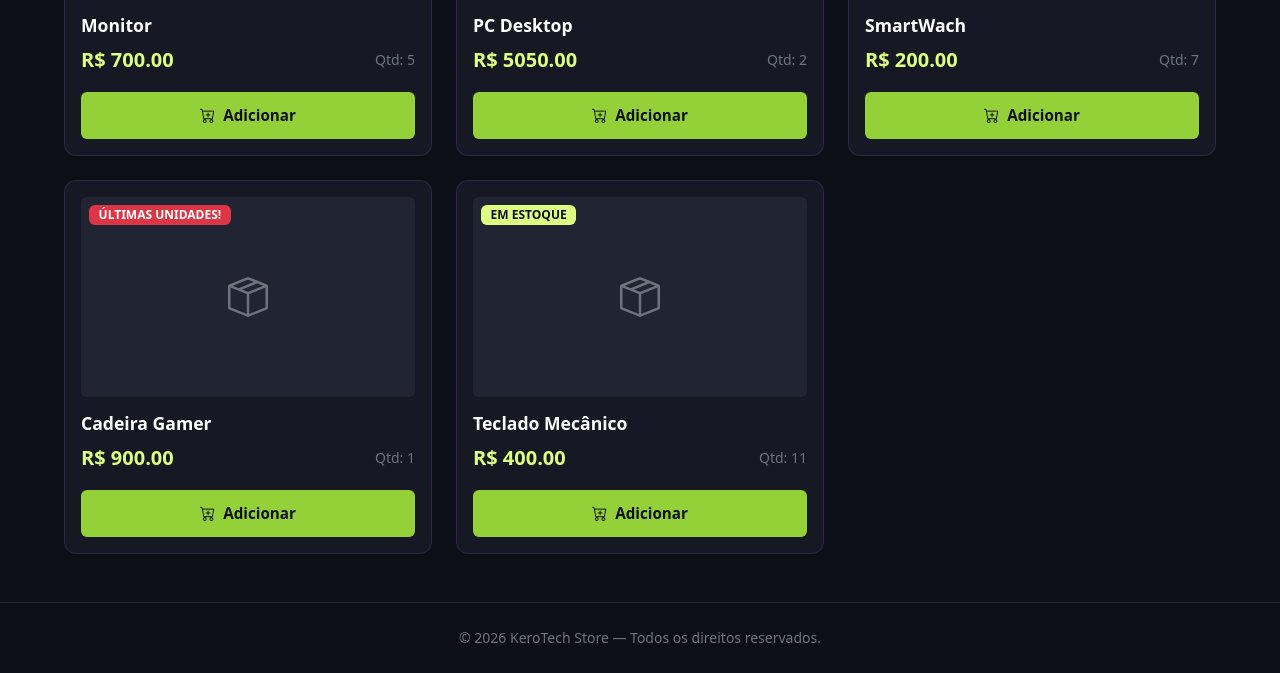
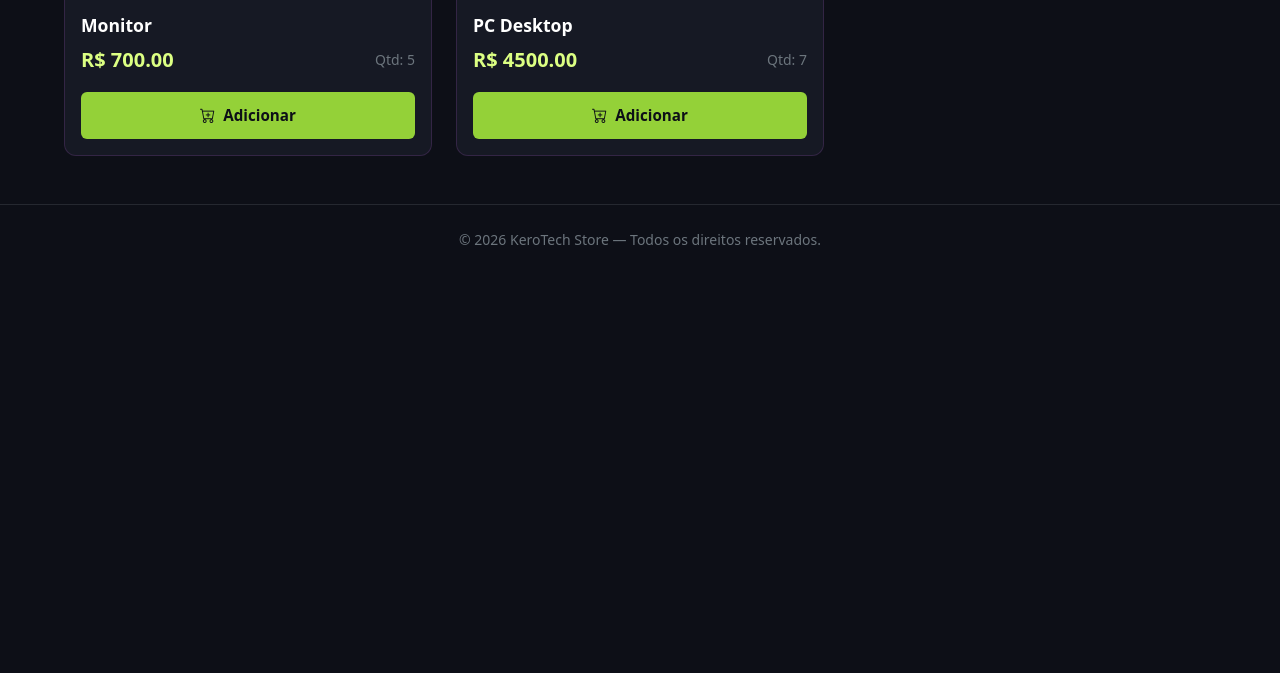
Before and after one commit to GusSaucer/ProjetoDjango, a Django app: page /produtos/ in a window 1280 px wide. Shown: the part 431-1104 px from the top of the page. After the commit the page ends 676 px from the top, so only its background shows below. Run offline with Django 5.2, Linux system fonts and the light colour scheme; data comes from the database, SQL or seed files in the repository; both versions use the stored data as it was after the commit.

Commit message:
fim aula 10

```diff
--- a/app/admin.py
+++ b/app/admin.py
@@ -1,3 +1,4 @@
 from django.contrib import admin
+from .models import Produtos
 
-# Register your models here.
+admin.site.register(Produtos)
--- a/app/models.py
+++ b/app/models.py
@@ -1,3 +1,15 @@
 from django.db import models
 
-# Create your models here.
+# tipo string -> CharField(max_length=*)
+# tipo inteiro -> IntegerField()
+# tipo decimal -> FloatField()
+# tipo booleano -> BooleanField()
+
+class Produtos(models.Model): # o certo é PRODUTO , no singular
+    nome = models.CharField(max_length=200)
+    preco = models.FloatField()
+    estoque = models.IntegerField()
+    imagem = models.CharField(max_length=500, default='')
+
+    def __str__(self):
+        return self.nome
--- a/app/templates/produtos.html
+++ b/app/templates/produtos.html
@@ -1,4 +1,5 @@
 {% extends 'base.html' %}
+{% load static %}
 
 {% block content %}
 <main class="py-5">
@@ -17,9 +18,20 @@
       {% for item in produtos %}
       <div class="col">
         <div class="card-product h-100 p-3 d-flex flex-column">
-          <!-- Placeholder de Imagem com Ícones Dinâmicos -->
-          <div class="product-img-box mb-3 position-relative">
-            <i class="bi bi-box-seam text-secondary fs-1"></i>
+
+          <!-- Bloco da Imagem com Suporte a URL, Static e Fallback -->
+          <div class="product-img-box mb-3 position-relative overflow-hidden">
+            {% if item.imagem %}
+              {% if "http://" in item.imagem or "https://" in item.imagem %}
+                <img src="{{ item.imagem }}" alt="{{ item.nome }}" class="w-100 h-100 object-fit-cover rounded">
+              {% else %}
+                <img src="{% static item.imagem %}" alt="{{ item.nome }}" class="w-100 h-100 object-fit-cover rounded">
+              {% endif %}
+            {% else %}
+              <i class="bi bi-box-seam text-secondary fs-1"></i>
+            {% endif %}
+
+            <!-- Badges de Estoque -->
             {% if item.estoque <= 2 %}
               <span class="badge bg-danger position-absolute top-0 start-0 m-2">Últimas unidades!</span>
             {% else %}
--- a/app/views.py
+++ b/app/views.py
@@ -1,17 +1,12 @@
 from django.shortcuts import render
+from .models import Produtos
 
 
 def home_view(request):
     return render(request,'home.html')
 
 def produtos_view(request):
-    lista_produtos = [
-            {'nome': "Monitor", "preco": 700.00, "estoque": 5},
-            {'nome': "PC Desktop", "preco": 5050.00, "estoque": 2},
-            {'nome': "SmartWach", "preco": 200.00, "estoque": 7},
-            {'nome': "Cadeira Gamer", "preco": 900.00, "estoque": 1},
-            {'nome': "Teclado Mecânico", "preco": 400.00, "estoque": 11},
-    ]
+    lista_produtos = Produtos.objects.all()
 
     context = {'produtos': lista_produtos}
 
```
Also changed, not shown: app/migrations/0001_initial.py (added), app/migrations/0002_produtos_imagem.py (added), db.sqlite3.
